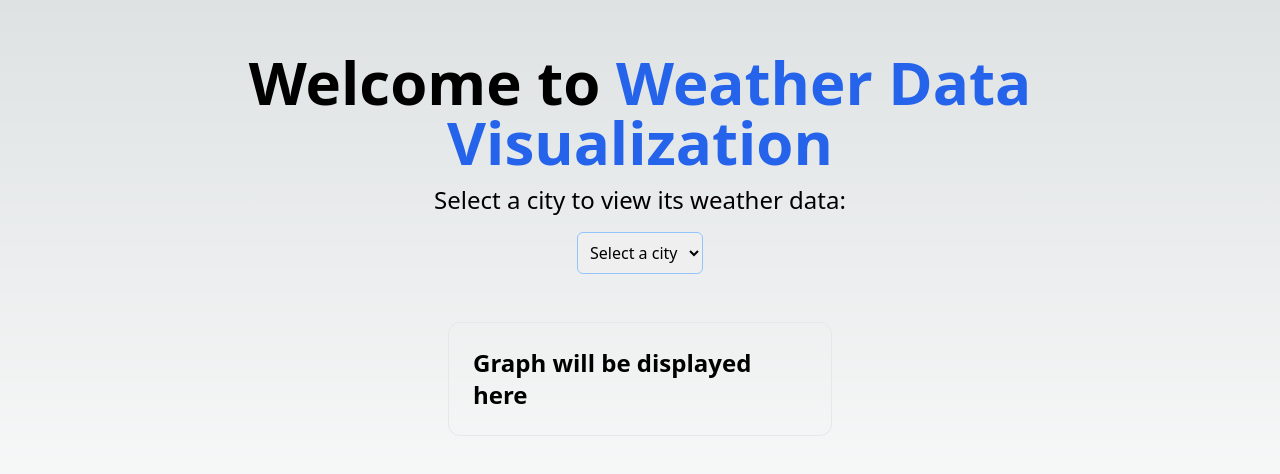
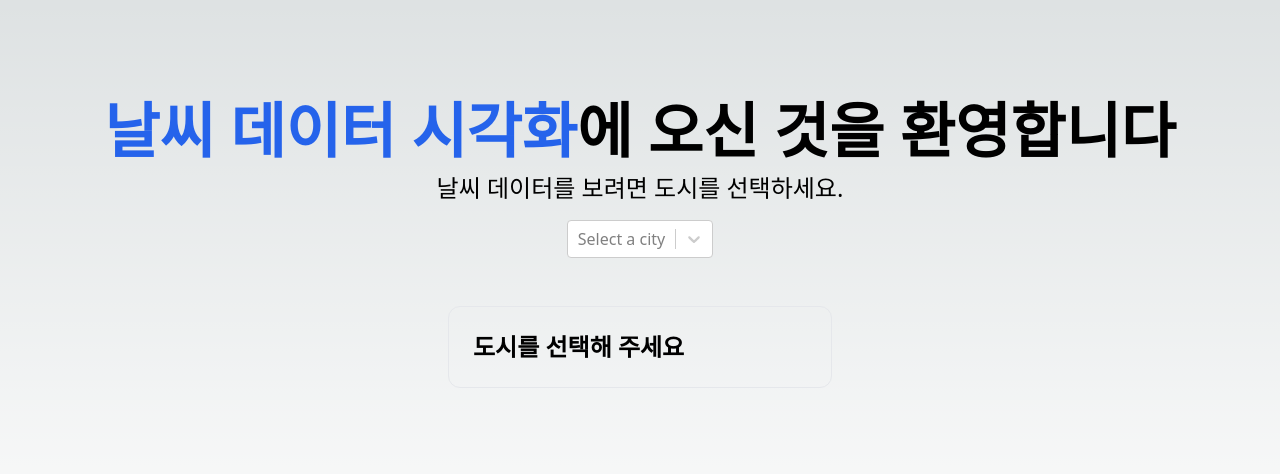
Before and after one commit to Web-assignment-thursday/front, a Next.js app: page / in a window 1280 px wide. Shown: the part 156-630 px from the top of the page. Built offline with nearby package versions, Linux system fonts and the light colour scheme.

Commit message:
chore: 도시 선택 검색으로 바꿈

```diff
--- a/package.json
+++ b/package.json
@@ -19,6 +19,7 @@
     "postcss": "8.4.31",
     "react": "18.2.0",
     "react-dom": "18.2.0",
+    "react-select": "^5.8.0",
     "tailwindcss": "3.3.5",
     "typescript": "5.2.2"
   }
--- a/src/pages/index.tsx
+++ b/src/pages/index.tsx
@@ -1,6 +1,20 @@
+import { useState } from "react";
 import Head from "next/head";
+import Select from "react-select";
 
 export default function Home() {
+  const [selectedCity, setSelectedCity] = useState(null);
+
+  const handleCityChange = (selectedOption: any) => {
+    setSelectedCity(selectedOption.value);
+  };
+
+  const cityOptions = [
+    { value: "City 1", label: "City 1" },
+    { value: "City 2", label: "City 2" },
+    { value: "City 3", label: "City 3" },
+  ];
+
   return (
     <div className="flex flex-col items-center justify-center min-h-screen py-2">
       <Head>
@@ -10,24 +24,29 @@ export default function Home() {
 
       <main className="flex flex-col items-center justify-center w-full flex-1 px-20 text-center">
         <h1 className="text-6xl font-bold">
-          Welcome to{" "}
-          <span className="text-blue-600">Weather Data Visualization</span>
+          <span className="text-blue-600">날씨 데이터 시각화</span>에 오신 것을
+          환영합니다
         </h1>
 
-        <p className="mt-3 text-2xl">Select a city to view its weather data:</p>
+        <p className="mt-3 text-2xl">날씨 데이터를 보려면 도시를 선택하세요.</p>
 
         <div className="flex items-center justify-center mt-4">
-          <select className="border border-blue-300 p-2 rounded-md">
-            <option>Select a city</option>
-            <option>City 1</option>
-            <option>City 2</option>
-            <option>City 3</option>
-          </select>
+          <Select
+            options={cityOptions}
+            onChange={handleCityChange}
+            placeholder="Select a city"
+          />
         </div>
 
         <div className="flex flex-wrap items-center justify-around max-w-4xl mt-6 sm:w-full">
           <div className="p-6 mt-6 text-left border w-96 rounded-xl hover:text-blue-600 focus:text-blue-600">
-            <h3 className="text-2xl font-bold">Graph will be displayed here</h3>
+            {selectedCity ? (
+              <h3 className="text-2xl font-bold">
+                {selectedCity}의 날씨 데이터가 이 곳으로 들어올 겁니다.
+              </h3>
+            ) : (
+              <h3 className="text-2xl font-bold">도시를 선택해 주세요</h3>
+            )}
           </div>
         </div>
       </main>
```
Also changed, not shown: 1 other file (tests, documents, lock files or other folders).
